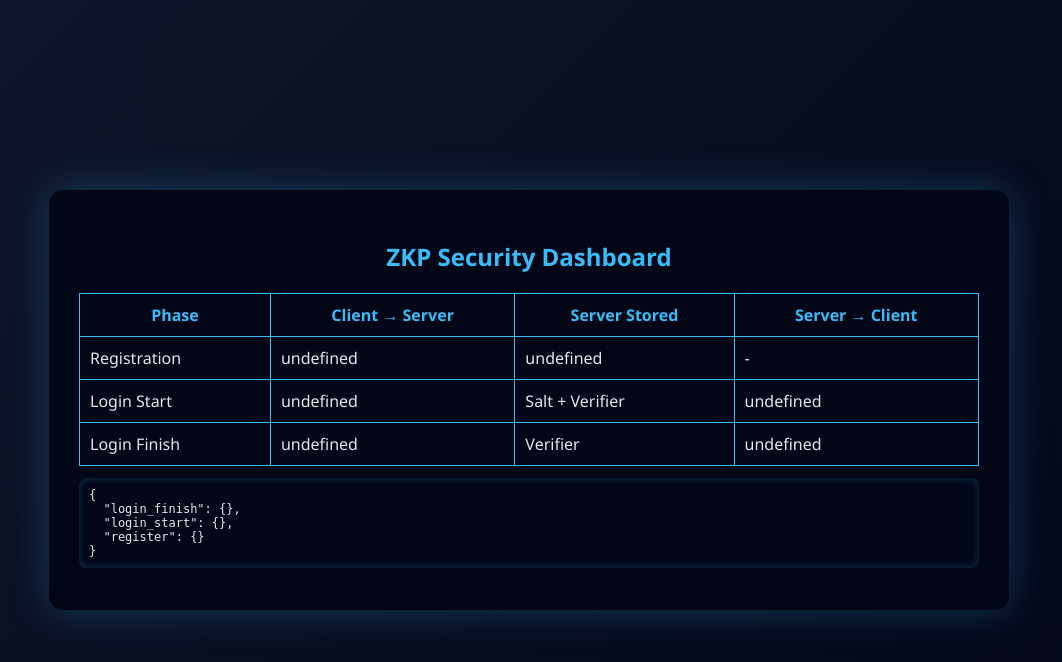
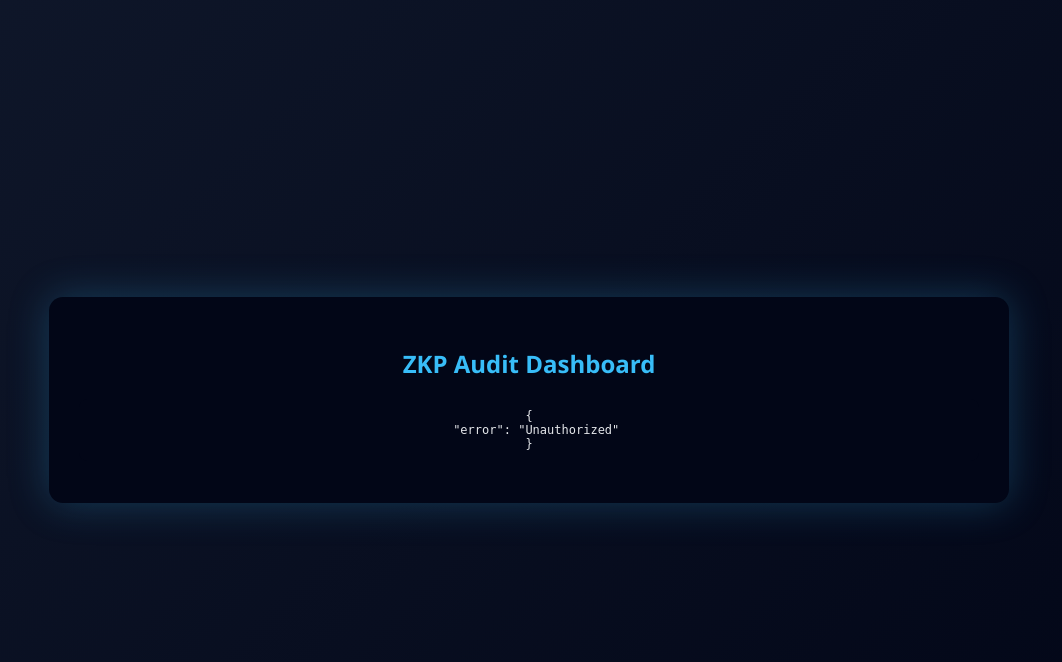
Before and after one commit to Rabih21/Zero-Knowledge-Proof-ZKP-Authentication-System, a Flask app: template templates/dashboard.html in a window 1280 px wide. Shown: the top 662 px of the page, without its empty margins (111-1173 px from the left). Run offline with Flask 3, Linux system fonts and the light colour scheme; the template is opened without the code that fills it, so the values that code supplies are empty.

Commit message:
added changes

```diff
--- a/app.py
+++ b/app.py
@@ -1,17 +1,17 @@
-from flask import Flask, render_template, request, jsonify, session, redirect
+from flask import Flask, render_template, request, jsonify, session, redirect, url_for
 import sqlite3
-import os
 from crypto import *
 
 app = Flask(__name__)
-app.secret_key = "ZKP_DEMO_SECRET"
-
+app.secret_key = "STRONG_ZKP_SECRET"
 DB = "database.db"
 
-# ----------------- DATABASE -----------------
+# ---------------- DATABASE ----------------
+def db():
+    return sqlite3.connect(DB)
 
 def init_db():
-    con = sqlite3.connect(DB)
+    con = db()
     cur = con.cursor()
     cur.execute("""
         CREATE TABLE IF NOT EXISTS users(
@@ -23,61 +23,64 @@ def init_db():
     con.commit()
     con.close()
 
-def db():
-    return sqlite3.connect(DB)
-
-# ----------------- AUDIT LOG -----------------
-
+# ---------------- AUDIT LOG ----------------
 audit_log = {
     "register": {},
     "login_start": {},
     "login_finish": {}
 }
 
-# ----------------- ROUTES -----------------
+# ---------------- ROUTING LOGIC ----------------
 
 @app.route("/")
-def login_page():
-    return render_template("login.html")
+def index():
+    # Always start at registration
+    return redirect(url_for("register_page"))
 
-@app.route("/dashboard")
-def dashboard():
-    return render_template("dashboard.html")
+# ---------------- REGISTER ----------------
 
-# -------- REGISTRATION --------
-
-@app.route("/register", methods=["GET","POST"])
-def register():
-    if request.method == "POST":
-        data = request.json
-        user = data["username"]
-        pwd = data["password"]
-
-        salt = generate_salt()
-        verifier = generate_verifier(pwd, salt)
-
-        con = db()
-        cur = con.cursor()
-        cur.execute("INSERT OR REPLACE INTO users VALUES (?,?,?)",
-                    (user, salt, str(verifier)))
-        con.commit()
-        con.close()
-
-        audit_log["register"] = {
-            "client": {"username": user, "password": "***HIDDEN***"},
-            "server": {"salt": salt, "verifier": str(verifier)}
-        }
-
-        return jsonify({"status":"REGISTERED","salt":salt,"verifier":str(verifier)})
-
+@app.route("/register", methods=["GET"])
+def register_page():
     return render_template("register.html")
 
-# -------- LOGIN PHASE 1 --------
+@app.route("/register", methods=["POST"])
+def register():
+    data = request.json
+    user = data["username"]
+    pwd = data["password"]
+
+    salt = generate_salt()
+    verifier = generate_verifier(pwd, salt)
+
+    con = db()
+    cur = con.cursor()
+    cur.execute("INSERT OR REPLACE INTO users VALUES (?,?,?)",
+                (user, salt, str(verifier)))
+    con.commit()
+    con.close()
+
+    session.clear()
+    session["registered"] = True
+    session["pending_user"] = user
+
+    audit_log["register"] = {
+        "client": {"username": user},
+        "server": {"salt": salt, "verifier": verifier}
+    }
+
+    return jsonify({"status": "REGISTERED", "redirect": "/login"})
+
+# ---------------- LOGIN ----------------
+
+@app.route("/login", methods=["GET"])
+def login_page():
+    if not session.get("registered"):
+        return redirect(url_for("register_page"))
+    return render_template("login.html")
 
 @app.route("/login/start", methods=["POST"])
 def login_start():
-    data = request.json
-    user = data["username"]
+    user = request.json["username"]
 
     con = db()
     cur = con.cursor()
@@ -86,28 +89,30 @@ def login_start():
     con.close()
 
     if not row:
-        return jsonify({"error":"User not found"}), 404
+        return jsonify({"error": "User not found"}), 404
 
     salt = row[0]
     C = generate_challenge()
+
+    session["user"] = user
     session["challenge"] = C
-    session["user"] = user
 
     audit_log["login_start"] = {
         "client": {"username": user},
-        "server": {"challenge": C, "salt": salt}
+        "server": {"salt": salt, "challenge": C}
     }
 
-    return jsonify({"challenge": C, "salt": salt})
-
-# -------- LOGIN PHASE 2 --------
+    return jsonify({"salt": salt, "challenge": C})
 
 @app.route("/login/finish", methods=["POST"])
 def login_finish():
     data = request.json
     A = int(data["A"])
-    proof = int(data["proof"])
+    s = int(data["s"])
     user = session.get("user")
+
+    if not user:
+        return jsonify({"error": "Session expired"}), 403
 
     con = db()
     cur = con.cursor()
@@ -116,24 +121,46 @@ def login_finish():
     con.close()
 
     C = session.get("challenge")
-    expected = H(A, C, v)
+    e = H(A, C) % (P - 1)
+
+    left = pow(G, s, P)
+    right = (A * pow(v, e, P)) % P
 
     audit_log["login_finish"] = {
-        "client": {"A": A, "proof": proof},
-        "server": {"expected_proof": expected}
+        "client": {"A": A, "s": s},
+        "server": {"g^s": left, "A·v^e": right}
     }
 
-    if expected == proof:
-        return jsonify({"status":"AUTHENTICATED"})
-    return jsonify({"status":"FAILED"})
+    if left == right:
+        session["authenticated"] = True
+        return jsonify({"status": "AUTHENTICATED", "redirect": "/dashboard"})
 
-# -------- AUDIT API --------
+    return jsonify({"status": "FAILED"})
+
+# ---------------- DASHBOARD ----------------
+
+@app.route("/dashboard")
+def dashboard():
+    if not session.get("authenticated"):
+        return redirect(url_for("login_page"))
+    return render_template("dashboard.html")
+
+# ---------------- AUDIT API ----------------
 
 @app.route("/audit")
 def audit():
+    if not session.get("authenticated"):
+        return jsonify({"error": "Unauthorized"}), 403
     return jsonify(audit_log)
 
-# ----------------- MAIN -----------------
+# ---------------- LOGOUT ----------------
+
+@app.route("/logout")
+def logout():
+    session.clear()
+    return redirect(url_for("register_page"))
+
+# ---------------- MAIN ----------------
 
 if __name__ == "__main__":
     init_db()
--- a/static/style.css
+++ b/static/style.css
@@ -1,7 +1,7 @@
 body{
     margin:0;
-    font-family: 'Segoe UI', sans-serif;
-    background: linear-gradient(135deg,#0f172a,#020617);
+    font-family:'Segoe UI',sans-serif;
+    background:linear-gradient(135deg,#0f172a,#020617);
     color:#e5e7eb;
     height:100vh;
     display:flex;
@@ -18,42 +18,9 @@ body{
     text-align:center;
 }
 
-.card h2{
-    margin-bottom:20px;
-    color:#38bdf8;
-}
-
-input{
-    width:100%;
-    padding:12px;
-    margin:10px 0;
-    border:none;
-    border-radius:8px;
-    background:#020617;
-    color:#fff;
-    box-shadow:inset 0 0 8px rgba(56,189,248,.3);
-}
-
-button{
-    width:100%;
-    padding:12px;
-    background:#38bdf8;
-    color:#020617;
-    border:none;
-    border-radius:8px;
-    font-weight:bold;
-    cursor:pointer;
-}
-
-button:hover{
-    background:#0ea5e9;
-}
-
-pre{
-    background:#020617;
-    padding:10px;
-    border-radius:8px;
-    text-align:left;
-    font-size:12px;
-    box-shadow:inset 0 0 8px rgba(56,189,248,.25);
-}
+h2{color:#38bdf8}
+input,button{width:100%;padding:12px;margin:10px 0;border-radius:8px;border:none}
+input{background:#020617;color:white;box-shadow:inset 0 0 8px rgba(56,189,248,.3)}
+button{background:#38bdf8;color:#020617;font-weight:bold;cursor:pointer}
+button:hover{background:#0ea5e9}
+pre{background:#020617;padding:10px;border-radius:8px;font-size:12px}
--- a/templates/dashboard.html
+++ b/templates/dashboard.html
@@ -1,46 +1,11 @@
 <link rel="stylesheet" href="/static/style.css">
-<div class="card" style="width:900px;">
-<h2>ZKP Security Dashboard</h2>
-
-<table>
-<tr><th>Phase</th><th>Client → Server</th><th>Server Stored</th><th>Server → Client</th></tr>
-<tr>
-<td>Registration</td>
-<td id="reg_c"></td>
-<td id="reg_s"></td>
-<td>-</td>
-</tr>
-<tr>
-<td>Login Start</td>
-<td id="ls_c"></td>
-<td>Salt + Verifier</td>
-<td id="ls_s"></td>
-</tr>
-<tr>
-<td>Login Finish</td>
-<td id="lf_c"></td>
-<td>Verifier</td>
-<td id="lf_s"></td>
-</tr>
-</table>
-
-<pre id="raw"></pre>
+<div class="card" style="width:900px">
+<h2>ZKP Audit Dashboard</h2>
+<pre id="audit"></pre>
 </div>
-
-<style>
-table{width:100%;border-collapse:collapse;}
-th,td{border:1px solid #38bdf8;padding:10px;}
-th{color:#38bdf8;}
-</style>
 
 <script>
 fetch("/audit").then(r=>r.json()).then(d=>{
-reg_c.innerText=JSON.stringify(d.register.client,null,2);
-reg_s.innerText=JSON.stringify(d.register.server,null,2);
-ls_c.innerText=JSON.stringify(d.login_start.client,null,2);
-ls_s.innerText=JSON.stringify(d.login_start.server,null,2);
-lf_c.innerText=JSON.stringify(d.login_finish.client,null,2);
-lf_s.innerText=JSON.stringify(d.login_finish.server,null,2);
-raw.innerText=JSON.stringify(d,null,2);
+audit.innerText = JSON.stringify(d,null,2);
 });
 </script>
```
Also changed, not shown: crypto.py (+13 -8 lines), static/crypto.js (added, +30 -0 lines), templates/login.html (+25 -13 lines), templates/register.html (+5 -2 lines), database.db.
